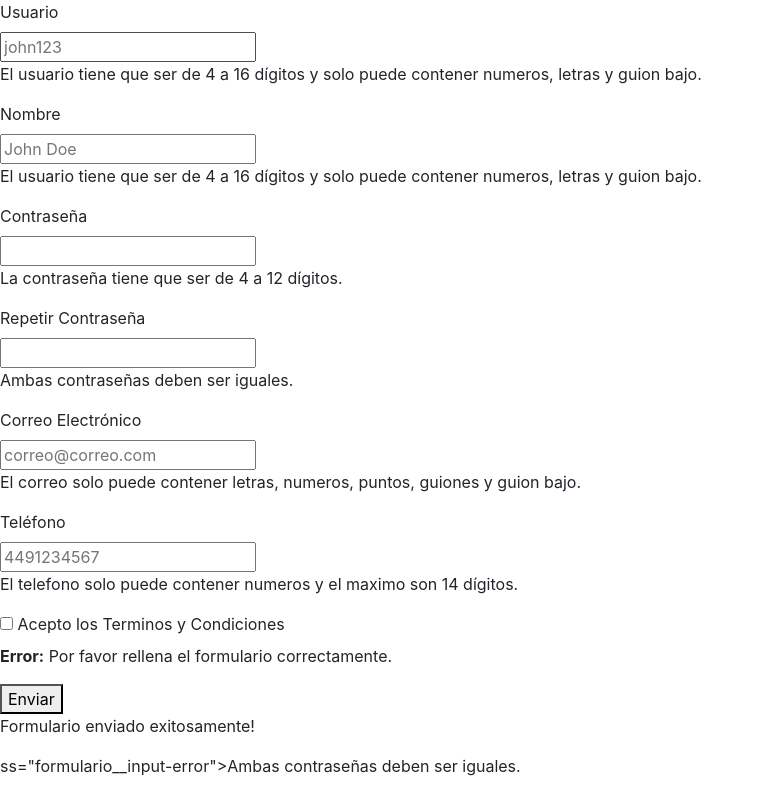
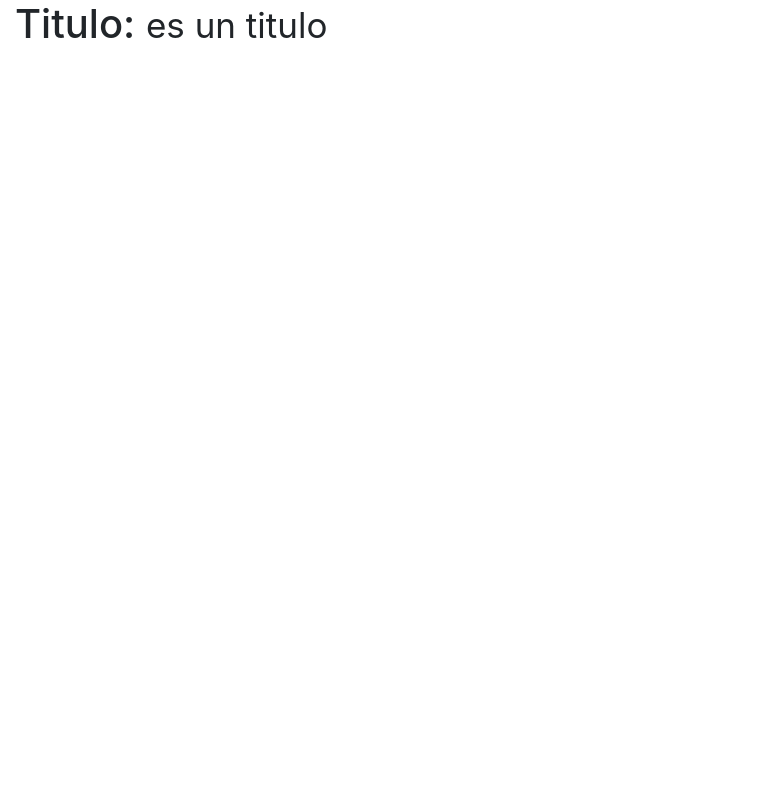
Before and after one commit to MUNADEV/NashCode, a Django app: template app1/templates/index.html in a window 1280 px wide. Shown: the whole page, without its empty margins (0-764 px from the left). Run offline with Django 3.2, Linux system fonts and the light colour scheme; the template is opened without the code that fills it, so the values that code supplies are empty; some libraries are stand-ins or nearby versions.

Commit message:
implementacion bootstrap

```diff
--- a/app1/templates/index.html
+++ b/app1/templates/index.html
@@ -7,90 +7,20 @@
         <title>Documento</title>
 
         <meta name="viewport" content="width=device-width, initial-scale=1">
-        <link rel="stylesheet" href="bootstrap/css/bootstrap.min.css">
+
     </head>
     <body>
-        <form action="" class="formulario" id="formulario">
-			<!-- Grupo: Usuario -->
-			<div class="formulario__grupo" id="grupo__usuario">
-				<label for="usuario" class="formulario__label">Usuario</label>
-				<div class="formulario__grupo-input">
-					<input type="text" class="formulario__input" name="usuario" id="usuario" placeholder="john123">
-					<i class="formulario__validacion-estado fas fa-times-circle"></i>
+		<div class="container-fluid">
+			<div class="row">
+				<div class="col">
+					<h1>Titulo: <small>es un titulo</small></h1>
 				</div>
-				<p class="formulario__input-error">El usuario tiene que ser de 4 a 16 dígitos y solo puede contener numeros, letras y guion bajo.</p>
 			</div>
+		</div>
+	   {# Cargamos la librería #}
+	  {% load bootstrap4 %}
 
-			<!-- Grupo: Nombre -->
-			<div class="formulario__grupo" id="grupo__nombre">
-				<label for="nombre" class="formulario__label">Nombre</label>
-				<div class="formulario__grupo-input">
-					<input type="text" class="formulario__input" name="nombre" id="nombre" placeholder="John Doe">
-					<i class="formulario__validacion-estado fas fa-times-circle"></i>
-				</div>
-				<p class="formulario__input-error">El usuario tiene que ser de 4 a 16 dígitos y solo puede contener numeros, letras y guion bajo.</p>
-			</div>
-
-			<!-- Grupo: Contraseña -->
-			<div class="formulario__grupo" id="grupo__password">
-				<label for="password" class="formulario__label">Contraseña</label>
-				<div class="formulario__grupo-input">
-					<input type="password" class="formulario__input" name="password" id="password">
-					<i class="formulario__validacion-estado fas fa-times-circle"></i>
-				</div>
-				<p class="formulario__input-error">La contraseña tiene que ser de 4 a 12 dígitos.</p>
-			</div>
-
-			<!-- Grupo: Contraseña 2 -->
-			<div class="formulario__grupo" id="grupo__password2">
-				<label for="password2" class="formulario__label">Repetir Contraseña</label>
-				<div class="formulario__grupo-input">
-					<input type="password" class="formulario__input" name="password2" id="password2">
-					<i class="formulario__validacion-estado fas fa-times-circle"></i>
-				</div>
-				<p class="formulario__input-error">Ambas contraseñas deben ser iguales.</p>
-			</div>
-
-			<!-- Grupo: Correo Electronico -->
-			<div class="formulario__grupo" id="grupo__correo">
-				<label for="correo" class="formulario__label">Correo Electrónico</label>
-				<div class="formulario__grupo-input">
-					<input type="email" class="formulario__input" name="correo" id="correo" placeholder="correo@correo.com">
-					<i class="formulario__validacion-estado fas fa-times-circle"></i>
-				</div>
-				<p class="formulario__input-error">El correo solo puede contener letras, numeros, puntos, guiones y guion bajo.</p>
-			</div>
-
-			<!-- Grupo: Teléfono -->
-			<div class="formulario__grupo" id="grupo__telefono">
-				<label for="telefono" class="formulario__label">Teléfono</label>
-				<div class="formulario__grupo-input">
-					<input type="text" class="formulario__input" name="telefono" id="telefono" placeholder="4491234567">
-					<i class="formulario__validacion-estado fas fa-times-circle"></i>
-				</div>
-				<p class="formulario__input-error">El telefono solo puede contener numeros y el maximo son 14 dígitos.</p>
-			</div>
-
-			<!-- Grupo: Terminos y Condiciones -->
-			<div class="formulario__grupo" id="grupo__terminos">
-				<label class="formulario__label">
-					<input class="formulario__checkbox" type="checkbox" name="terminos" id="terminos">
-					Acepto los Terminos y Condiciones
-				</label>
-			</div>
-
-			<div class="formulario__mensaje" id="formulario__mensaje">
-				<p><i class="fas fa-exclamation-triangle"></i> <b>Error:</b> Por favor rellena el formulario correctamente. </p>
-			</div>
-
-			<div class="formulario__grupo formulario__grupo-btn-enviar">
-				<button type="submit" class="formulario__btn">Enviar</button>
-				<p class="formulario__mensaje-exito" id="formulario__mensaje-exito">Formulario enviado exitosamente!</p>
-			</div>
-		</form>ss="formulario__input-error">Ambas contraseñas deben ser iguales.</p>
-			</div>
-        {%load bootstrap4%}
-        {%bootstrap_css%}
-
+	  {# CSS Bootstrap #}
+	  {% bootstrap_css %}
     </body>
 </html>
```
Also changed, not shown: app1/urls.py (+11 -10 lines), nashcode/settings.py (+5 -4 lines).
